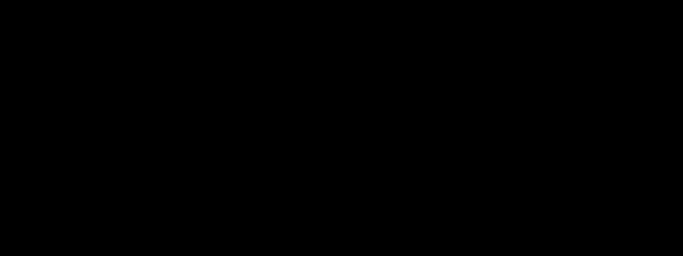
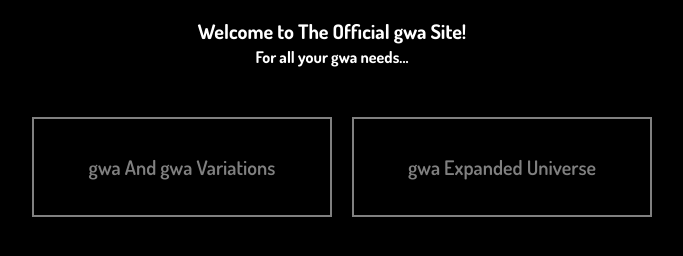
Before and after one commit to theMkeyholder/gwa, a plain HTML site: page index.html in a window 1280 px wide. Shown: the whole page, without its empty margins (308-991 px from the left). Drawn offline with Linux system fonts and the light colour scheme.

Commit message:
Cool Landing Page B)

```diff
--- a/css/classStyles.css
+++ b/css/classStyles.css
@@ -10,3 +10,13 @@
 .layer{
     position: absolute;
 }
+.navButton{
+    border: 2px solid gray;
+    background-color: #000000;
+    font-family: DosisSemiBold;
+    font-size: 20px;
+    color: gray;
+    margin-left: 20px;
+    width: 300px;
+    height: 100px;
+}
--- a/css/miscStyles.css
+++ b/css/miscStyles.css
@@ -31,3 +31,9 @@ body{
     font-family: 'DosisSemiBold';
     src: url(Dosis/static/Dosis-SemiBold.ttf);
 }
+.grow {
+    transition: all .2s ease-in-out;
+}
+.grow:hover {
+    transform: scale(1.1);
+}
--- a/index.html
+++ b/index.html
@@ -11,7 +11,16 @@
 </head>
 <body>
 <div class="layer" id="topLayer">
-
+    <div class="flexBox" id="landingPage" style="flex-direction: column;">
+        <div class="flexBox" id="landingTextsContainer" style="flex-direction: column">
+            <t class="generalTexts" id="landingText" style="margin-top:10px;font-family:DosisBold;font-size:20px">Welcome to The Official gwa Site!</t>
+            <t class="generalTexts" id="landingText2" style="margin-top:3px;font-family:DosisBold;">For all your gwa needs...</t>
+        </div>
+        <div class="flexBox" id="navButtonsContainer" style="flex-direction: row;margin-top: 50px;">
+            <button class="navButton grow" id="gwaTypesNav">gwa And gwa Variations</button>
+            <button class="navButton grow" id="gwaEUNav">gwa Expanded Universe</button>
+        </div>
+    </div>
 </div>
 </body>
 </html>
```
